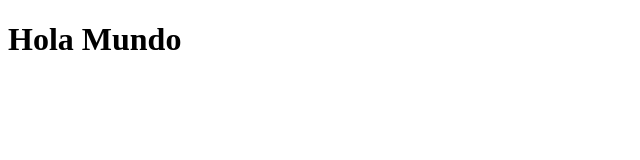
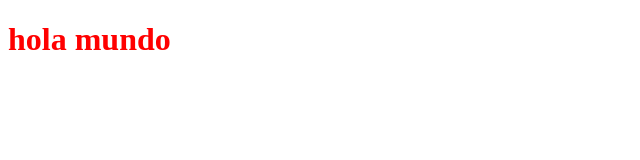
Before and after one commit to rubenglara/resumen, a plain HTML site: page index.html in a window 1280 px wide. Shown: the whole page, without its empty margins (0-640 px from the left). Drawn offline with Linux system fonts and the light colour scheme.

Commit message:
practica 1711

```diff
--- /dev/null
+++ b/data.json
@@ -0,0 +1,9 @@
+{
+    "hobbies":[
+        "musica",
+        "lol",
+        "pasear a mi perra",
+        "beber agua"
+
+    ]
+}
--- a/index.html
+++ b/index.html
@@ -3,9 +3,10 @@
 <head>
     <meta charset="UTF-8">
     <meta name="viewport" content="width=device-width, initial-scale=1.0">
-    <title>Document</title>
+    <title>Resume</title>
+    <script src="main.js"></script>
 </head>
 <body>
-  <h1>Hola Mundo</h1>
+  <h1 id="title">Rubén García Lara</h1>
 </body>
 </html>
--- /dev/null
+++ b/main.js
@@ -0,0 +1,33 @@
+//Practica 1
+
+let msg = "hola mundo"
+
+console.log("hola mundo");
+
+// Esto es un comentario de línea
+
+/**
+ *
+ *
+ comentario de bloque
+ *
+ */
+
+document.addEventListener("DOMContentLoaded", init)
+
+function init (event) {
+ let title = document.getElementById("title")
+title.style.color = "red"
+title.innerHTML = msg
+loadData("data.json")
+}
+
+function loadData(url) {
+    let json
+    fetch(url)
+        .then(response => response.json())
+        .then(data => pintaMisHobbies(data))
+}
+function pintaMisHobbies(json) {
+    console.log(json)
+}
```
